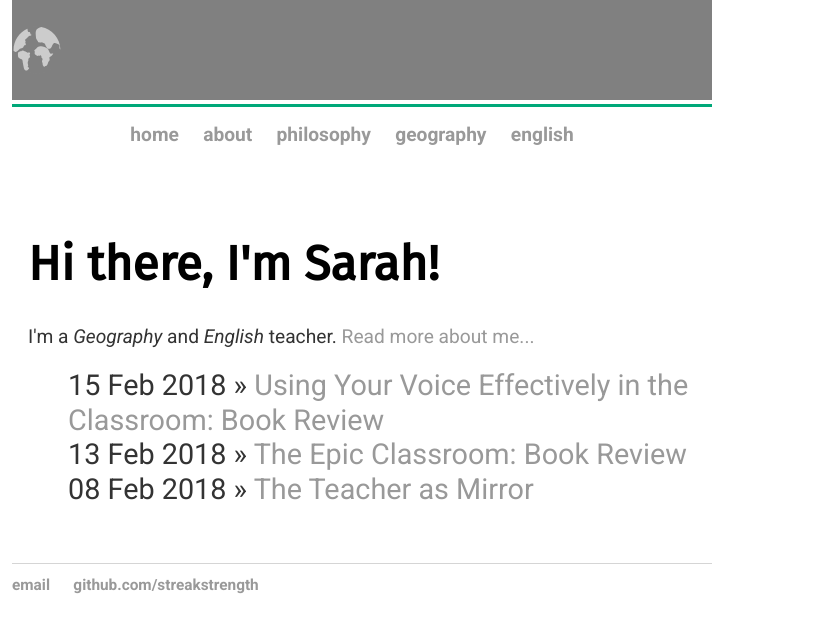
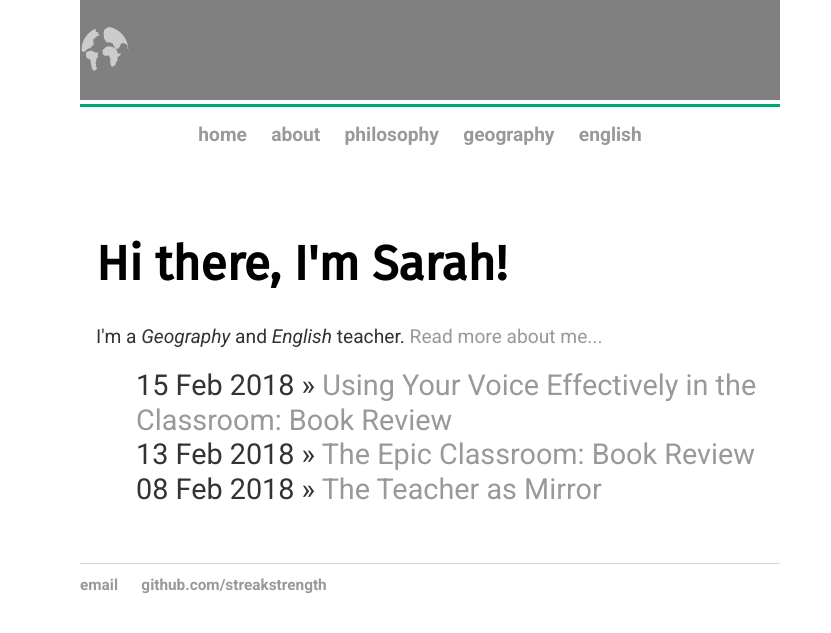
Before and after one commit to streakstrength/streakstrength.github.io, a Jekyll site: the page built from index.html, in a window 1280 px wide. Shown: the top 633 px of the page, without its empty margins (0-831 px from the left). Built offline with Jekyll 4.4.1, drawn with Linux system fonts in a browser that asks for light colours; nearby versions of some CDN libraries.

Commit message:
Revert "Update main.css"
This reverts commit 6325a8fdb318ddff38ccb3fa340d3ee4315814c1.

```diff
--- a/css/main.css
+++ b/css/main.css
@@ -9,8 +9,8 @@ body {
 @media only screen and (min-width: 481px) {
   body {
     padding-top: 0px;
-    /* padding-right: 5em;
-    padding-left: 5em; */
+    padding-right: 5em;
+    padding-left: 5em;
   }
 }
 
```
